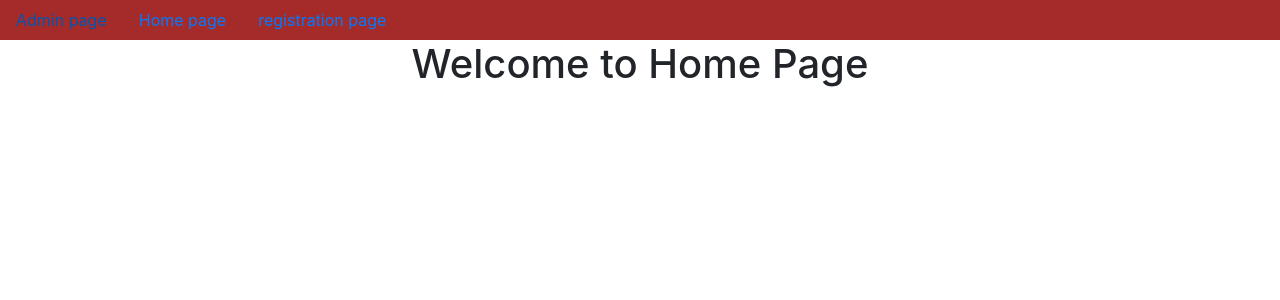
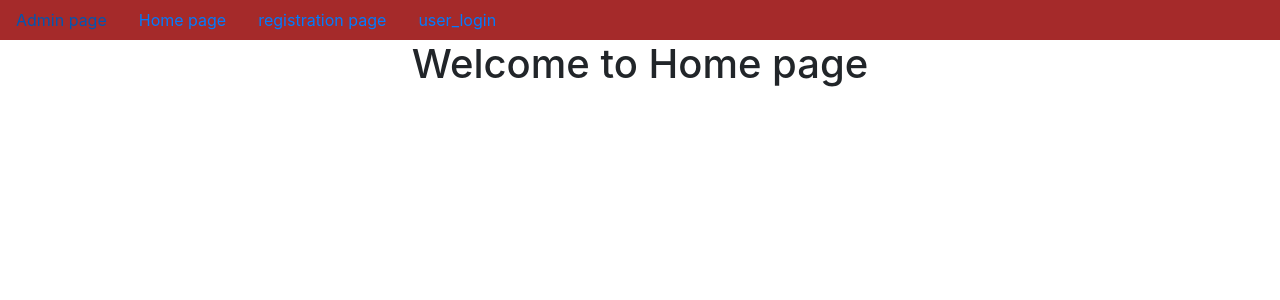
Before and after one commit to radhalakshmigundlapalli59/user_registrtion, a Django app: page /home/ in a window 1280 px wide. Shown: the top 300 px of the page. Run offline with Django 4.2, Linux system fonts and the light colour scheme.

Commit message:
first commit

```diff
--- a/app/views.py
+++ b/app/views.py
@@ -1,10 +1,17 @@
 from django.shortcuts import render
 from app.forms import *
-from django.http import HttpResponse
+from django.http import HttpResponse,HttpResponseRedirect
+from django.contrib.auth import login,authenticate,logout
+from django.contrib.auth.decorators import login_required
+from django.urls import reverse
 # Create your views here.
 from django.core.mail import send_mail
 
 def home(request):
+    if request.session.get('username'):
+        username=request.session.get('username')
+        d={'username':username}
+        return render(request,'home.html',d)
     return render(request,'home.html')
 
 def registration(request):
@@ -31,3 +38,27 @@ def registration(request):
 
         return HttpResponse('Registration is Successfull')
     return render(request,'registration.html',d)
+
+
+
+
+def user_login(request):
+    if request.method=='POST':
+        username=request.POST['username']
+        password=request.POST['password']
+        user=authenticate(username=username,password=password)
+        if user and user.is_active:
+            login(request,user)
+            request.session['username']=username
+            return HttpResponseRedirect(reverse('home'))
+
+
+
+
+    return render(request,'user_login.html')
+
+
+@login_required
+def user_logout(request):
+    logout(request)
+    return HttpResponseRedirect(reverse('home'))
--- a/project34/settings.py
+++ b/project34/settings.py
@@ -127,7 +127,7 @@ MEDIA_URL='media/'
 DEFAULT_AUTO_FIELD = 'django.db.models.BigAutoField'
 EMAIL_HOST='smtp.gmail.com'
 EMAIL_HOST_USER='radhalakshmigundlapalli59@gmail.com'
-EMAIL_HOST_PASSWORD='zrngrjoavcgfdbtk'
+EMAIL_HOST_PASSWORD='mhijkjgzwwmvwaht'
 EMAIL_PORT=465
 EMAIL_USE_SSL=True
 EMAIL_USE_TLS=False
--- a/project34/urls.py
+++ b/project34/urls.py
@@ -22,4 +22,8 @@ urlpatterns = [
     path('admin/', admin.site.urls),
      path('registration/',registration,name='registration'),
      path('home/',home,name='home'),
+    path('user_login/',user_login,name='user_login'),
+    path('user_logout/',user_logout,name='user_logout'),
+
+
 ]+static(settings.MEDIA_URL,document_root=settings.MEDIA_ROOT)
--- a/templates/dummy.html
+++ b/templates/dummy.html
@@ -20,6 +20,11 @@
             <a href="{% url 'admin:index' %}" class="nav-link">Admin page</a>
             <a href="{% url 'home' %}" class="nav-link">Home page</a>
             <a href="{% url 'registration' %}" class="nav-link">registration page</a>
+               {% if user.is_authenticated %}
+                <a href="{% url 'user_logout' %}" class="nav-link">user_logout</a>
+              {% else %}
+                <a href="{% url 'user_login' %}" class="nav-link">user_login</a>
+              {% endif %}
 
 
         </nav>
--- a/templates/home.html
+++ b/templates/home.html
@@ -9,5 +9,9 @@
 
 
 {% block body_block %}
-    <h1>Welcome to Home Page</h1>
+    {% if username %}
+        <h1>Welcome to Home Page MR/MS {{username}}</h1>
+    {% else %}
+        <h1>Welcome to Home page</h1>
+    {% endif %}
 {% endblock %}
```
Also changed, not shown: templates/user_login.html (added, +34 -0 lines), db.sqlite3.
